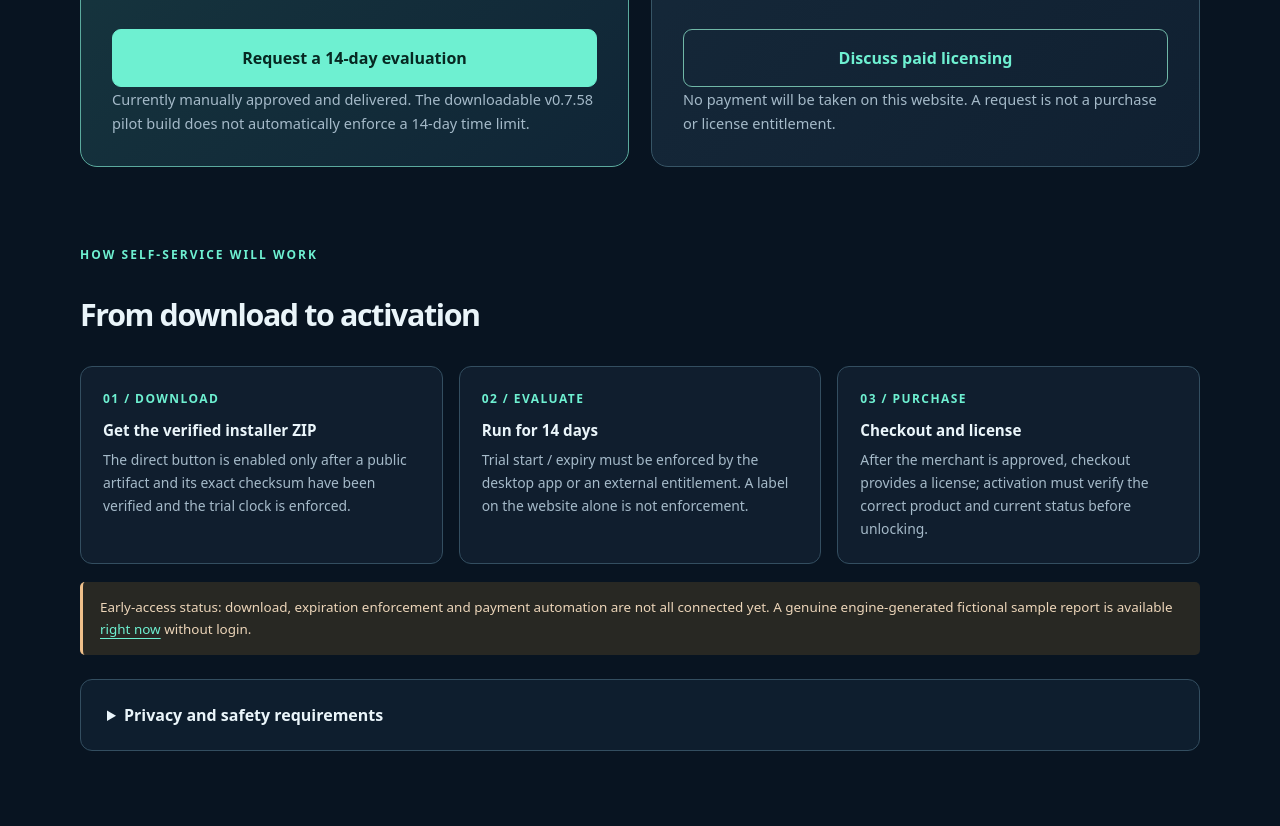
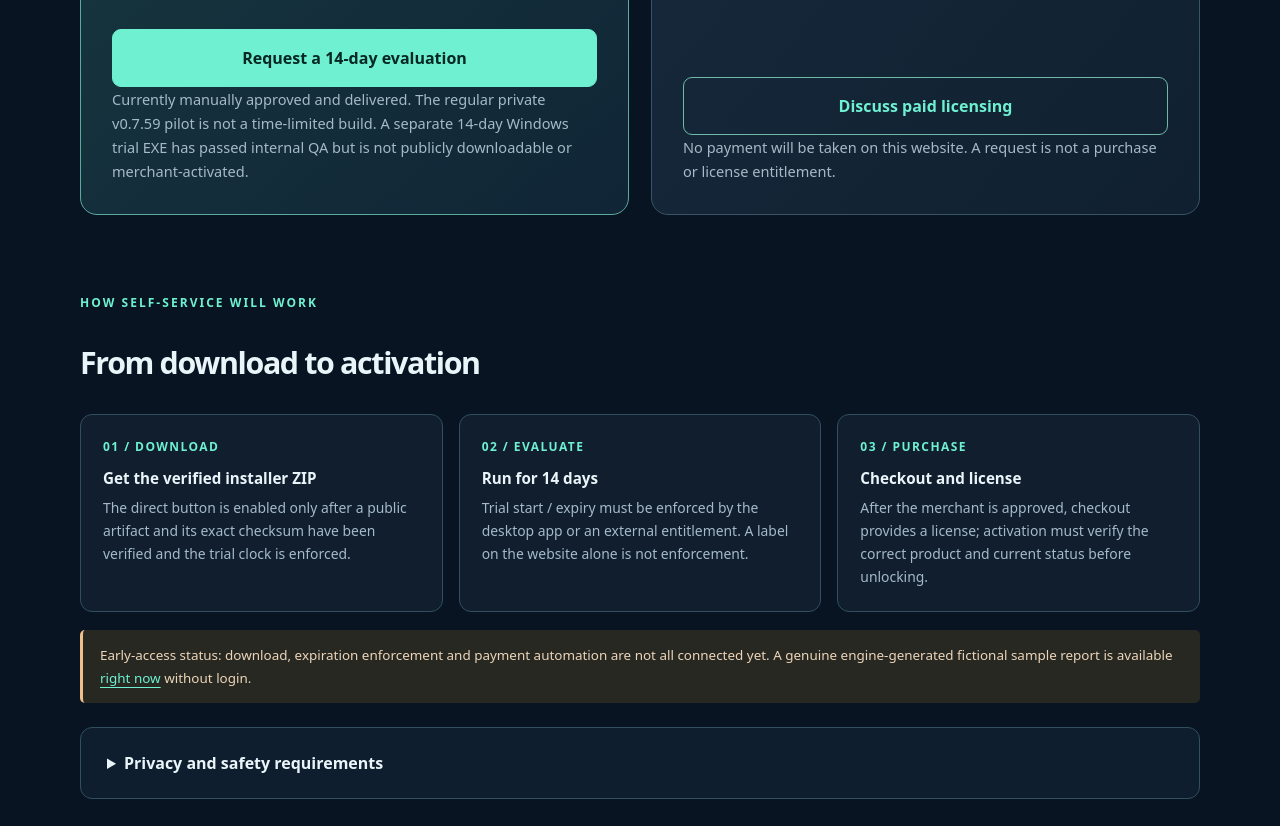
Before and after one commit to ODIN3797/robot-incident-analyzer-site, a plain HTML site: page pricing.html in a window 1280 px wide. Shown: the part 951-1777 px from the top of the page. Drawn offline with Linux system fonts and the light colour scheme.

Commit message:
docs(site): stage private v0.7.59 and truthful Windows trial QA versus direct sales status

```diff
--- a/pricing.html
+++ b/pricing.html
@@ -77,7 +77,7 @@ footer a{margin-right:16px}
       </ul>
       <div class="action">
         <a id="trial-cta" class="button" href="https://github.com/ODIN3797/robot-incident-analyzer-site/issues/new?template=pilot_request.yml" target="_blank" rel="noopener noreferrer">Request a 14-day evaluation</a>
-        <p class="disclaimer" id="trial-status">Currently manually approved and delivered. The downloadable v0.7.58 pilot build does not automatically enforce a 14-day time limit.</p>
+        <p class="disclaimer" id="trial-status">Currently manually approved and delivered. The regular private v0.7.59 pilot is not a time-limited build. A separate 14-day Windows trial EXE has passed internal QA but is not publicly downloadable or merchant-activated.</p>
       </div>
     </article>
     <article class="card" id="paid-card">
```
